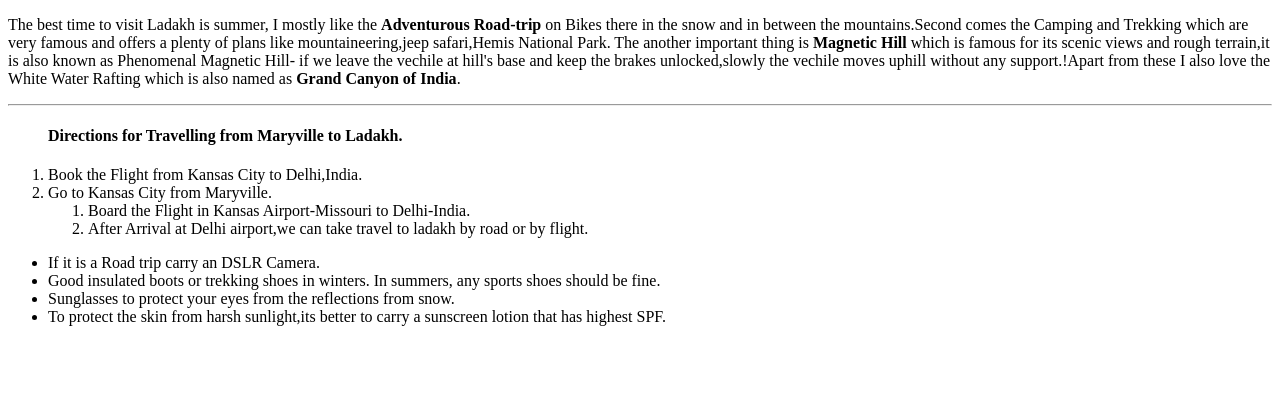
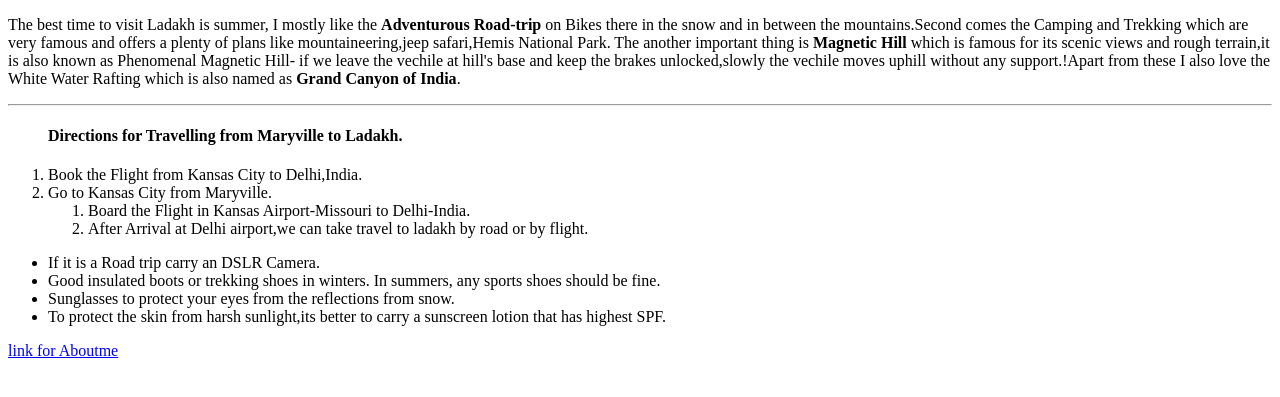
Before and after one commit to 44-563-WebApps-F21/webapps-f21-assignment-3-Harimummadi, a plain HTML site: page Index.html in a window 1280 px wide. Shown: the part 131-528 px from the top of the page. Drawn offline with Linux system fonts and the light colour scheme.

Commit message:
Update Index.html

```diff
--- a/Index.html
+++ b/Index.html
@@ -33,6 +33,6 @@
        <li>Sunglasses to protect your eyes from the reflections from snow.</li>
        <li> To protect the skin from harsh sunlight,its better to carry a sunscreen lotion that has highest SPF.</li>
    </ul>
-
+   <a href="AboutMe.html">link for Aboutme</a>
 </body>
 </html>
```
